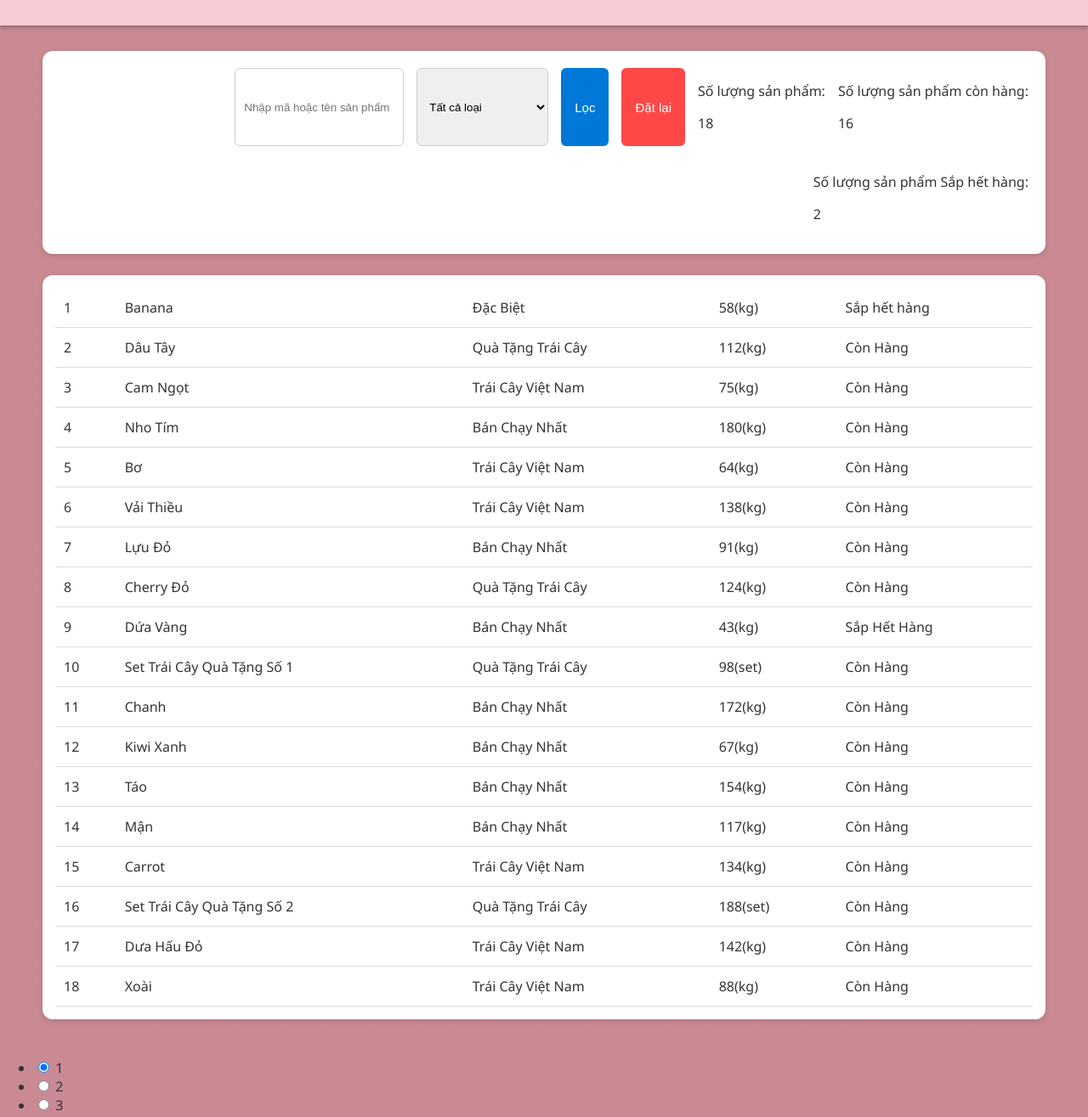
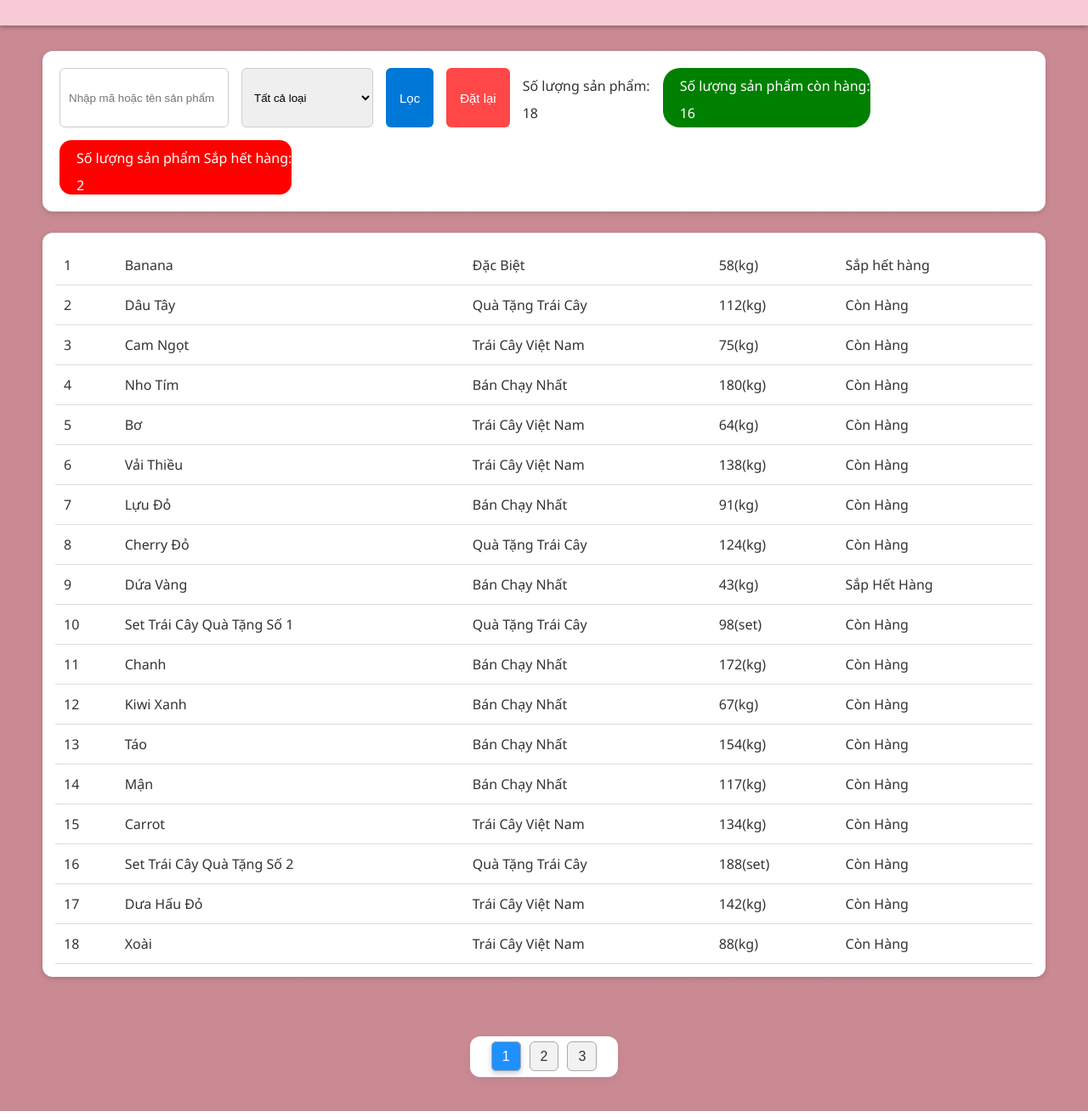
Before and after one commit to dangtuan992006/du_an, a plain HTML site: page admin/InventoryManagemen.html in a window 1280 px wide. Shown: the part 120-1435 px from the top of the page at 85% size. Drawn offline with Linux system fonts and the light colour scheme.

Commit message:
Update InventoryManagement.css

```diff
--- a/css/InventoryManagement.css
+++ b/css/InventoryManagement.css
@@ -59,7 +59,30 @@ body {
   padding: 20px;
   border-radius: 12px;
   box-shadow: 0 2px 6px rgba(0,0,0,0.15);
-  justify-content: flex-end; /* align search tools to the right */
+}
+
+.infor p,.infor1 p,.infor2 p{
+  margin: 10px 0px 0px 0px;
+}
+
+.infor1 {
+  background-color: green;
+  border-radius: 20px;
+}
+
+.infor1 p{
+  color: white;
+  margin-left: 20px;
+}
+
+.infor2{
+  background-color: red;
+  border-radius: 14px;
+}
+
+.infor2 p{
+  color:white;
+  margin-left: 20px;
 }
 
 .search input, .search select {
@@ -67,6 +90,7 @@ body {
   border: 1px solid #ccc;
   border-radius: 6px;
   outline: none;
+  height: 70px;
 }
 
 button.loc, button.dl {
@@ -76,6 +100,7 @@ button.loc, button.dl {
   color: white;
   font-size: 15px;
   cursor: pointer;
+  height: 70px;
 }
 
 button.loc { background-color: #0078d7; }
@@ -163,3 +188,59 @@ th {
     color: white;
     transform: scale(1.1);
 }
+
+
+.pagination {
+    display: flex;
+    align-items: center;
+    justify-content: center;
+    gap: 8px;
+    margin: 40px auto;
+    padding: 15px 25px;
+    background-color: #fff;
+    border-radius: 12px;
+    box-shadow: 0 4px 12px rgba(0, 0, 0, 0.05);
+    width: fit-content;
+    font-family: "Poppins", sans-serif;
+}
+
+.pagination {
+  display: flex;
+  align-items: center;
+  gap: 10px;
+}
+
+.pages {
+  list-style: none;
+  display: flex;
+  gap: 10px;
+  padding: 0;
+  margin: 0;
+}
+
+.pages li {
+  position: relative;
+}
+
+/* Ẩn radio */
+.pages input {
+  display: none;
+}
+
+/* Style chung của nút */
+.pages label {
+  padding: 8px 12px;
+  border: 1px solid #aaa;
+  border-radius: 6px;
+  cursor: pointer;
+  transition: 0.3s;
+  background: #f2f2f2;
+}
+
+/* Khi được chọn → nhảy lên + đổi màu */
+.pages input:checked + label {
+  background: dodgerblue;
+  color: white;
+  transform: translateY(-4px);
+  box-shadow: 0 3px 6px rgba(0,0,0,0.2);
+}
```
